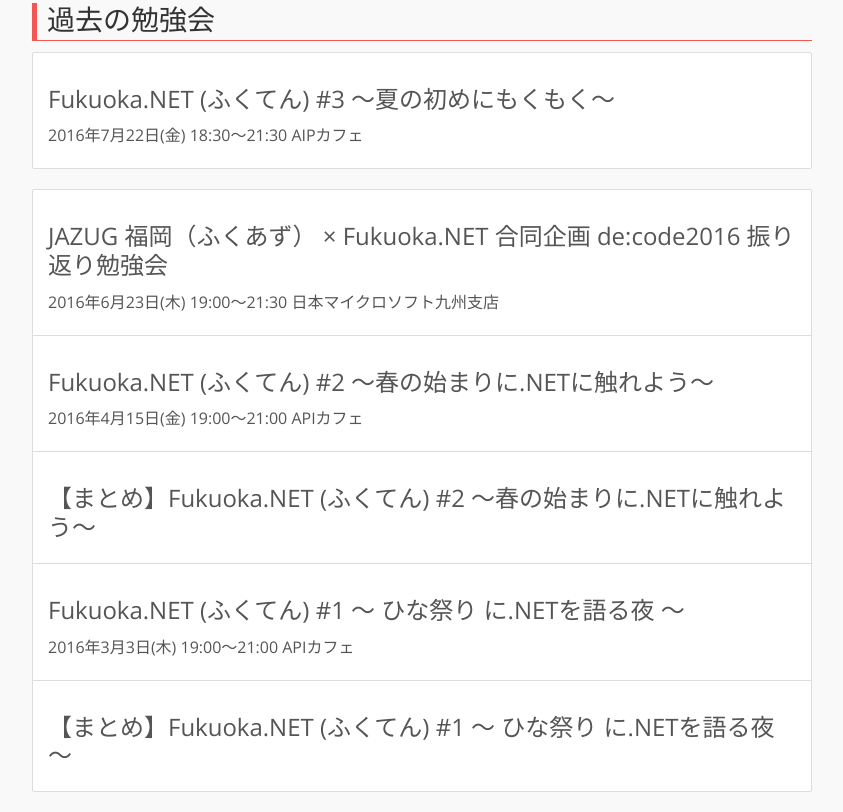
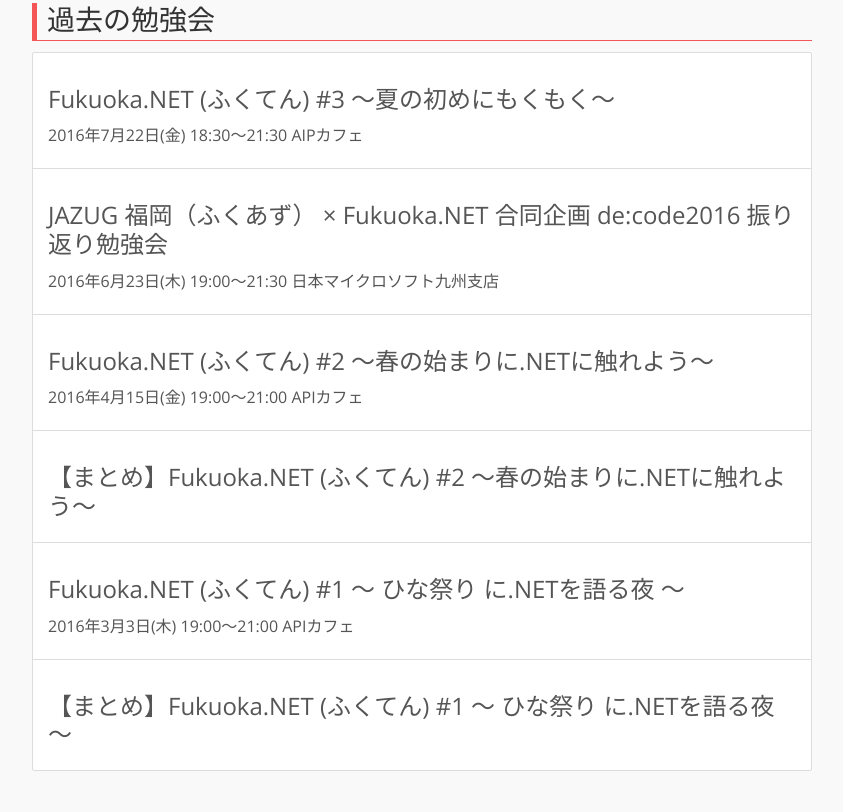
Before and after one commit to fukuten/fukuten.github.com, a plain HTML site: page index.html in a window 1280 px wide. Shown: the part 801-1613 px from the top of the page, without its empty margins (23-866 px from the left). After the commit the page ends 1592 px from the top, so only its background shows below. Drawn offline with nearby package versions, Linux system fonts and the light colour scheme.

Commit message:
[fix] リストのHTML

```diff
--- a/index.html
+++ b/index.html
@@ -93,8 +93,6 @@
                     <h3>Fukuoka.NET (ふくてん) #3 ～夏の初めにもくもく～</h3>
                     <p>2016年7月22日(金) 18:30～21:30 AIPカフェ</p>
                 </a>
-            </div>
-            <div class="list-group">
                 <a href="https://fukuazu.doorkeeper.jp/events/46888" class="list-group-item" target="_blank">
                     <h3>JAZUG 福岡（ふくあず） × Fukuoka.NET 合同企画 de:code2016 振り返り勉強会</h3>
                     <p>2016年6月23日(木) 19:00～21:30 日本マイクロソフト九州支店</p>
```
